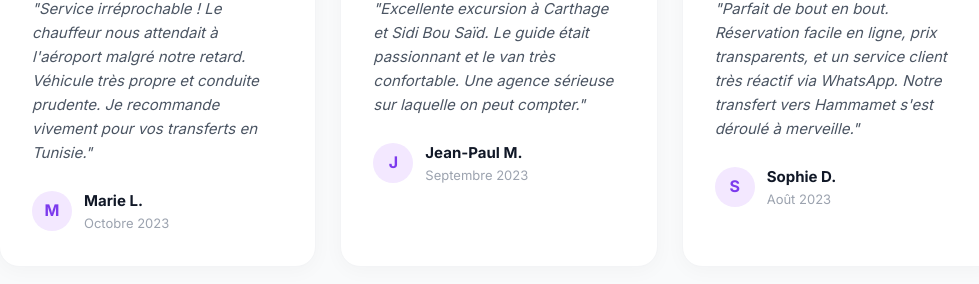
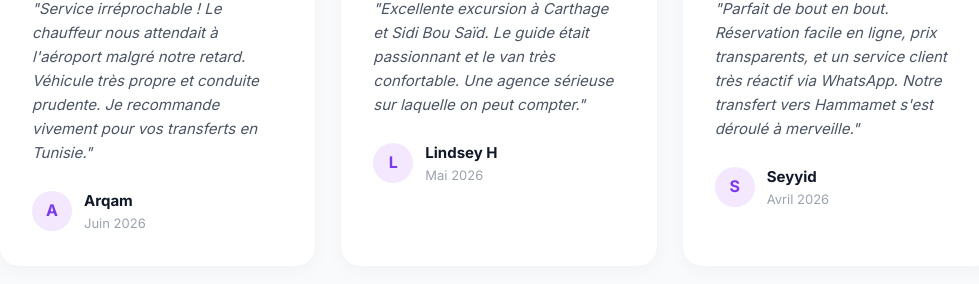
Before and after one commit to Aroussibenaribia/transfers, a Next.js app: page /en in a window 1280 px wide. Shown: the part 2171-2455 px from the top of the page, without its empty margins (141-1120 px from the left). Built offline with nearby package versions, Linux system fonts and the light colour scheme.

Commit message:
some changes for trip advisor

```diff
--- a/components/TripAdvisorSection.tsx
+++ b/components/TripAdvisorSection.tsx
@@ -3,20 +3,20 @@
 export default function TripAdvisorSection({ dict }: { dict: any }) {
   const reviews = [
     {
-      author: "Marie L.",
-      date: "Octobre 2023",
+      author: "Arqam ",
+      date: "Juin 2026",
       text: "Service irréprochable ! Le chauffeur nous attendait à l'aéroport malgré notre retard. Véhicule très propre et conduite prudente. Je recommande vivement pour vos transferts en Tunisie.",
       rating: 5,
     },
     {
-      author: "Jean-Paul M.",
-      date: "Septembre 2023",
+      author: "Lindsey H",
+      date: "Mai 2026",
       text: "Excellente excursion à Carthage et Sidi Bou Saïd. Le guide était passionnant et le van très confortable. Une agence sérieuse sur laquelle on peut compter.",
       rating: 5,
     },
     {
-      author: "Sophie D.",
-      date: "Août 2023",
+      author: "Seyyid",
+      date: "Avril 2026",
       text: "Parfait de bout en bout. Réservation facile en ligne, prix transparents, et un service client très réactif via WhatsApp. Notre transfert vers Hammamet s'est déroulé à merveille.",
       rating: 5,
     },
```
